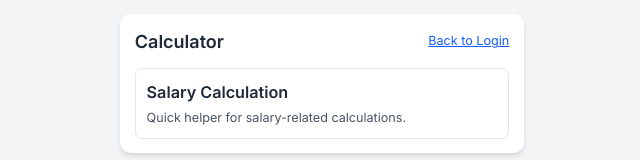
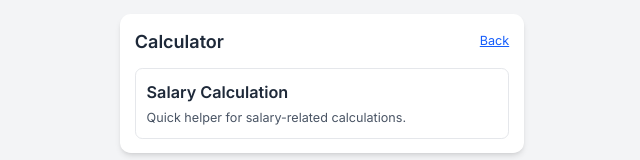
Before and after one commit to Adysun-Ventures/hrms, a Next.js app: page /hrms/calculator in a window 1280 px wide. Shown: the top 160 px of the page, without its empty margins (318-958 px from the left). Built offline with nearby package versions, Linux system fonts and the light colour scheme; no server answers.

Commit message:
Update Back button Functionality

```diff
--- a/src/app/calculator/page.tsx
+++ b/src/app/calculator/page.tsx
@@ -8,8 +8,8 @@ export default function CalculatorPage() {
       <div className="max-w-md mx-auto bg-white rounded-xl shadow-md p-4">
         <div className="flex items-center justify-between mb-4">
           <h1 className="text-xl font-semibold text-gray-800">Calculator</h1>
-          <Link href="/login" className="text-sm text-blue-600 hover:text-blue-800 underline">
-            Back to Login
+          <Link href="/dashboard" className="text-sm text-blue-600 hover:text-blue-800 underline">
+            Back
           </Link>
         </div>
         <Link
```
